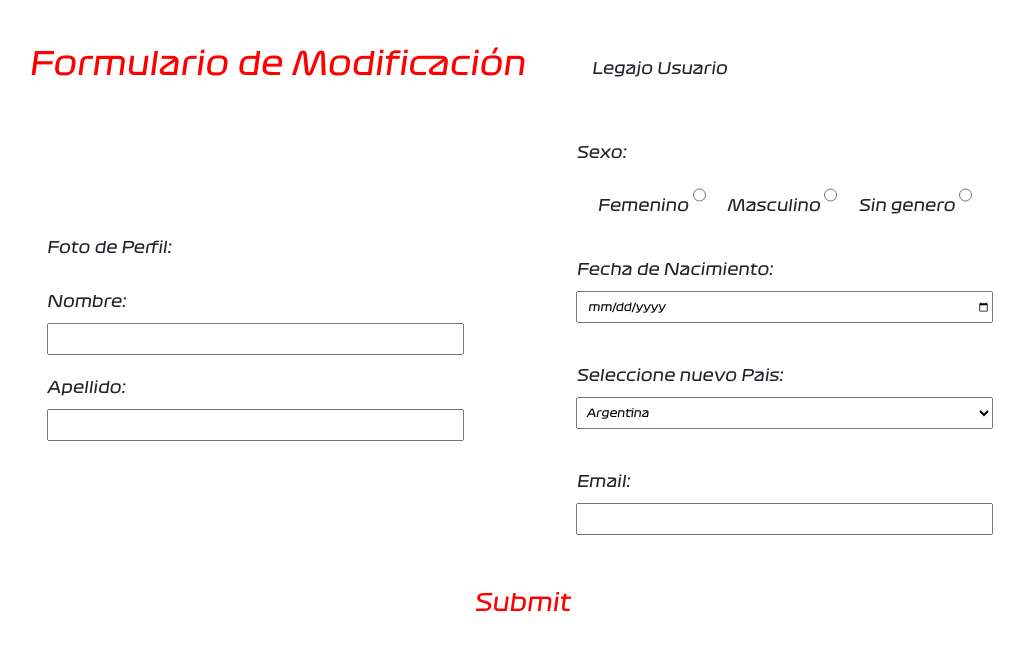
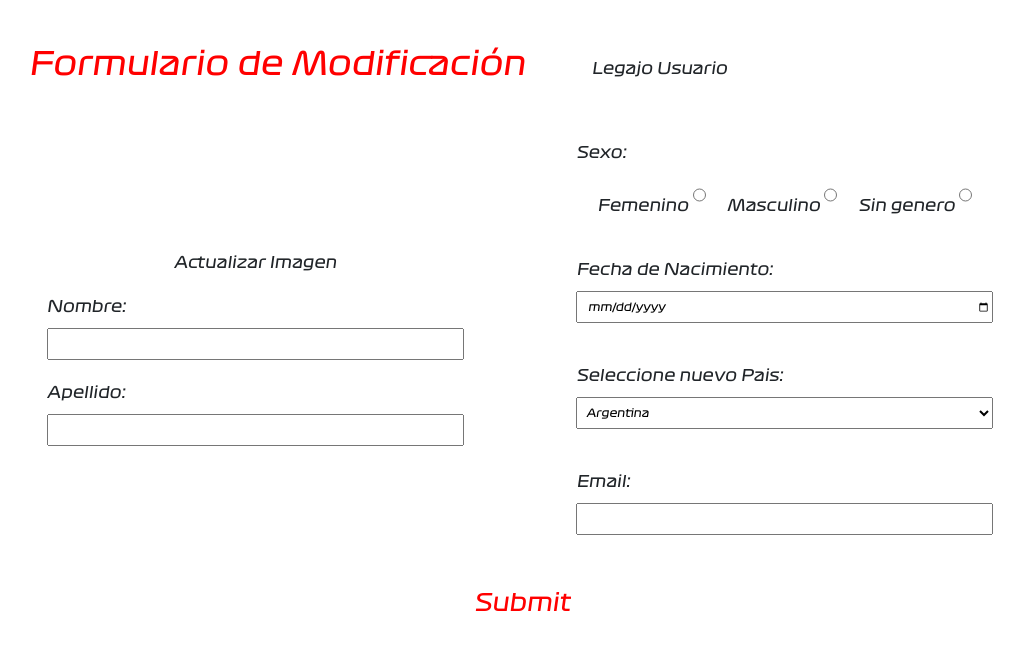
Before and after one commit to jyunesmor/FormulaUno_Back, a Flask app: page /administrador in a window 1280 px wide. Shown: the part 443-1088 px from the top of the page, without its empty margins (95-1119 px from the left). Run offline with Flask 3, Linux system fonts and the light colour scheme; data that the repository does not hold is empty; some libraries are stand-ins or nearby versions.

Commit message:
Modificar Imagen cambio funciona

```diff
--- a/app.py
+++ b/app.py
@@ -56,10 +56,10 @@ class Usuario:
     self.conn.commit()
     return self.cursor.lastrowid
 
-  def modificar_usuario(self, codigo, nvo_nombre, nvo_apellido, nvo_sexo, nvo_fechaNacimiento, nvo_pais, nvo_email):
+  def modificar_usuario(self, codigo, nvo_nombre, nvo_apellido, nvo_sexo, nvo_fechaNacimiento, nvo_pais,nva_imagen,nvo_email):
 
-        sql = "UPDATE usuarios SET nombre = %s , apellido = %s , sexo = %s , fechaNacimiento = %s , pais = %s , email = %s WHERE codigo = %s"
-        valores = (nvo_nombre,nvo_apellido,nvo_sexo,nvo_fechaNacimiento,nvo_pais,nvo_email, codigo)
+        sql = "UPDATE usuarios SET nombre = %s , apellido = %s , sexo = %s , fechaNacimiento = %s , pais = %s, imagen = %s , email = %s WHERE codigo = %s"
+        valores = (nvo_nombre,nvo_apellido,nvo_sexo,nvo_fechaNacimiento,nvo_pais,nva_imagen,nvo_email,codigo)
         self.cursor.execute(sql,valores)
         self.conn.commit()
         return self.cursor.rowcount > 0
@@ -143,10 +143,34 @@ def eliminar_usuario(codigo):
 @app.route("/contacto/<int:codigo>", methods=["PUT"])
 def modificar_usuario(codigo):
 
-  if request.method == 'PUT':
-    user.modificar_usuario(codigo,request.form.get('nombre'),request.form.get('apellido'),request.form.get('sexo'),request.form.get('fecha_nacimiento'),request.form.get('pais'),request.form.get('email'));
+    nombre_imagen= ''
+    imagen= ''
+    if 'imagen' not in request.files:
+      print('no hay archivo')
+    # Verifica si se proporcionó una nueva imagen
+    else:
+      imagen = request.files['imagen']
 
-  return render_template("administrador.html")
+        # Procesamiento de la imagen
+    nombre_imagen = secure_filename(imagen.filename)
+    nombre_base, extension = os.path.splitext(nombre_imagen)
+    nombre_imagen = f"{nombre_base}_{int(time.time())}{extension}"
+
+        # Guardar la imagen en el servidor
+    imagen.save(os.path.join(ruta_destino, nombre_imagen))
+
+
+    fname = request.form['nombre'].lower()
+    lname = request.form['apellido'].lower()
+    sex = request.form['sexo'].lower()
+    birthday = request.form['fecha_nacimiento'].lower()
+    country = request.form['pais'].lower()
+    email = request.form['email'].lower()
+
+
+    user.modificar_usuario(codigo,fname,lname,sex,birthday,country,nombre_imagen,email)
+
+    return render_template("administrador.html")
 
 
 @app.route("/usuarios", methods=['GET'])
--- a/static/JS/Admin.js
+++ b/static/JS/Admin.js
@@ -1,6 +1,5 @@
 const url_usuarios = "http://localhost:5000/";
 const ruta_imagen = "./static/img/UsuarioImages/";
-let codigo = " ";
 
 document.addEventListener("DOMContentLoaded", cargaPagina);
 
@@ -38,7 +37,7 @@ function cargaPagina() {
  */
 const btn_modificar = document.querySelector("#b1");
 
-const form = document.getElementById("form_admin");
+const form = document.getElementById("formModificar");
 
 form.addEventListener("submit", modificarUsuario);
 
@@ -99,40 +98,56 @@ function cargaUsuarios() {
 		});
 }
 
+document
+	.getElementById("nuevaImagen")
+	.addEventListener("change", seleccionarImagen);
+
+let imagenSeleccionada = null;
+
+// Se activa cuando el usuario selecciona una imagen para cargar.
+function seleccionarImagen(e) {
+	const file = e.target.files[0];
+	const imagenActual = document.getElementById("imagen");
+
+	imagenActual.src = ruta_imagen + imagen;
+	if (file) {
+		const reader = new FileReader();
+		reader.onload = (e) => {
+			imagenActual.src = e.target.result;
+		};
+		reader.readAsDataURL(e.target.files[0]);
+		imagenSeleccionada = e.target.files[0];
+	} else {
+		imagenActual.src = ruta_imagen + imagen;
+	}
+}
+
 function modificarUsuario(e) {
 	e.preventDefault();
-	Swal.fire({
-		title: "Estas Seguro de modificarlo?",
-		text: "No hay forma de revertirlo!",
-		icon: "warning",
-		showCancelButton: true,
-		confirmButtonColor: "#3085d6",
-		cancelButtonColor: "#d33",
-		confirmButtonText: "Si, Modificar!",
-	}).then((result) => {
-		if (result.isConfirmed) {
 	const codId = document.getElementById("codigoMod").value;
-			const data = new FormData();
-			data.append("codigo", codId);
-			data.append("nombre", document.getElementById("nombreModificar").value);
-			data.append(
+	const formData = new FormData();
+
+	formData.append("codigo", codId);
+	formData.append("nombre", document.getElementById("nombreModificar").value);
+	formData.append(
 		"apellido",
 		document.getElementById("apellidoModificar").value
 	);
-			data.append(
+	formData.append(
 		"sexo",
 		document.querySelector("input[name='sexoModificar']:checked").value
 	);
-			data.append("pais", document.getElementById("paisModificar").value);
-			data.append("email", document.getElementById("emailModificar").value);
-			data.append(
+	formData.append(
 		"fecha_nacimiento",
 		document.getElementById("fecha_nacimientoModificar").value
 	);
+	formData.append("pais", document.getElementById("paisModificar").value);
+	formData.append("email", document.getElementById("emailModificar").value);
+	formData.append("imagen", imagenSeleccionada, imagenSeleccionada.name);
 
-			fetch(url_usuarios + "contacto/" + codId, {
+	fetch("http://localhost:5000/contacto/" + codId, {
 		method: "PUT",
-				body: data,
+		body: formData,
 	})
 		.then((res) => {
 			Swal.fire({
@@ -152,10 +167,8 @@ function modificarUsuario(e) {
 				timer: 1500,
 			});
 		});
-		}
 	location.href = location.href;
 	cargaUsuarios();
-	});
 }
 
 function eliminarUsuario(codigo) {
@@ -214,11 +227,7 @@ function obtenerUsuario(codigo) {
 			email = user.email;
 			fechaNacimiento = user.fechaNacimiento;
 			imagen = user.imagen;
-			console.log(imagen);
-
 			fechaNacimiento = new Date(fechaNacimiento);
-
-			/* Obtener checkboc seleccionado */
 
 			document.getElementById("codigoMod").value = codigo;
 			document.getElementById("nombreModificar").value = capitalize(nombre);
@@ -234,8 +243,8 @@ function obtenerUsuario(codigo) {
 						(check.checked =
 							check.value == capitalize(user.sexo) ? true : false)
 				);
-			const imagenActual = document.getElementById("imagen-actual");
-			imagenActual.src = "/static/img/UsuarioImages/" + imagen;
+			const imagenVieja = document.getElementById("imagen");
+			imagenVieja.src = ruta_imagen + imagen;
 
 			btn_modificar.value = `Modificar datos de : ${capitalize(
 				apellido
--- a/static/css/administrador.css
+++ b/static/css/administrador.css
@@ -118,9 +118,13 @@ body main .container form .input_group .inputGroupLeft {
 	padding: 15px;
 }
 
-body main .container form .input_group .inputGroupLeft .input #imagen-actual {
+body main .container form .input_group .inputGroupLeft .input #imagen {
 	width: 200px;
 	margin: auto;
+}
+
+body main .container form .input_group .inputGroupLeft #nuevaImagen {
+	display: none;
 }
 
 body main .container form .input_group .inputGroupRigth {
--- a/templates/administrador.html
+++ b/templates/administrador.html
@@ -95,14 +95,16 @@
 						</div>
 					</div>
 
-					<form name="contacto">
+					<form id="formModificar" enctype="multipart/form-data">
 						<div class="input_group">
 							<div class="inputGroupLeft">
 								<!-- Imagen  -->
 								<div class="input">
-									<label for="imagenModificar">Foto de Perfil:</label>
-									<img id="imagen-actual" name="imagen" />
+									<img id="imagen" />
 								</div>
+								<!-- Input para nueva imagen -->
+								<input type="file" id="nuevaImagen" name="imagen" />
+								<label for="nuevaImagen">Actualizar Imagen</label>
 								<!-- Nombre  -->
 								<div class="input">
 									<label for="nombre">Nombre:</label>
@@ -152,7 +154,9 @@
 								</div>
 								<!-- Fecha Nacimiento  -->
 								<div class="input">
-									<label for="fecha_nacimiento">Fecha de Nacimiento:</label>
+									<label for="fecha_nacimientoModificar"
+										>Fecha de Nacimiento:</label
+									>
 									<input
 										type="date"
 										id="fecha_nacimientoModificar"
@@ -162,7 +166,7 @@
 								</div>
 								<!-- Nvo Pais  -->
 								<div class="input">
-									<label for="pais">Seleccione nuevo Pais:</label>
+									<label for="paisModificar">Seleccione nuevo Pais:</label>
 									<select name="pais" id="paisModificar" class="select_input">
 										<option value="Argentina">Argentina</option>
 										<option value="Bolivia">Bolivia</option>
--- a/templates/contacto.html
+++ b/templates/contacto.html
@@ -109,7 +109,7 @@
 						</div>
 						<div id="input_pais" class="input">
 							<label for="pais">País de residencia:</label>
-							<select id="pais" class="select_input">
+							<select id="pais" name="pais" class="select_input">
 								<option readonly>Seleccione su pais</option>
 								<option value="Argentina">Argentina</option>
 								<option value="Bolivia">Bolivia</option>
```
Also changed, not shown: static/img/UsuarioImages/Hombre1_1721594488.png (added), static/img/UsuarioImages/Hombre3_1720467431.png (added), static/img/UsuarioImages/Mujer1_1721594521.png (added), static/img/UsuarioImages/Mujer2_1721594452.png (added). Lines whose indentation alone changed are shown as unchanged.
